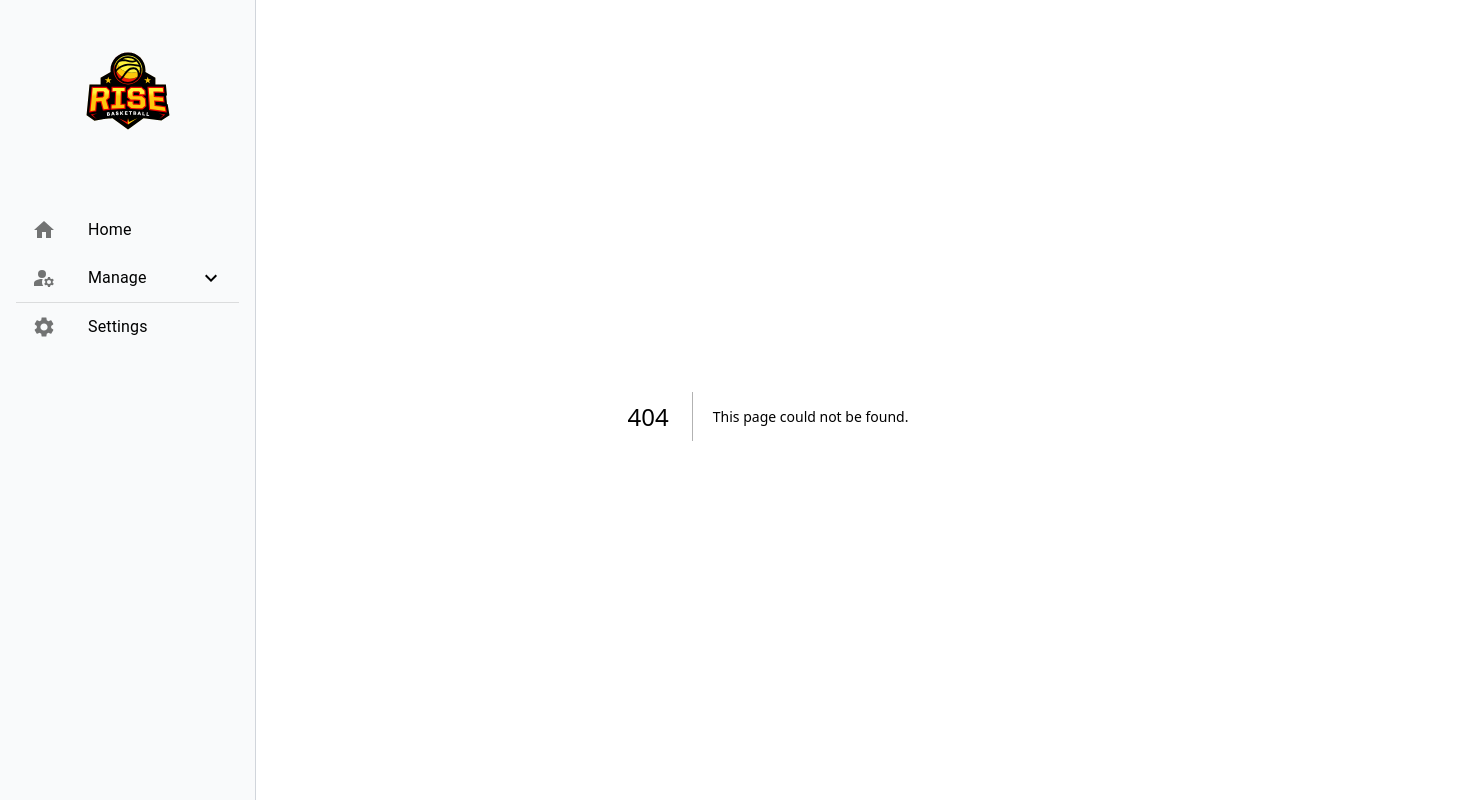
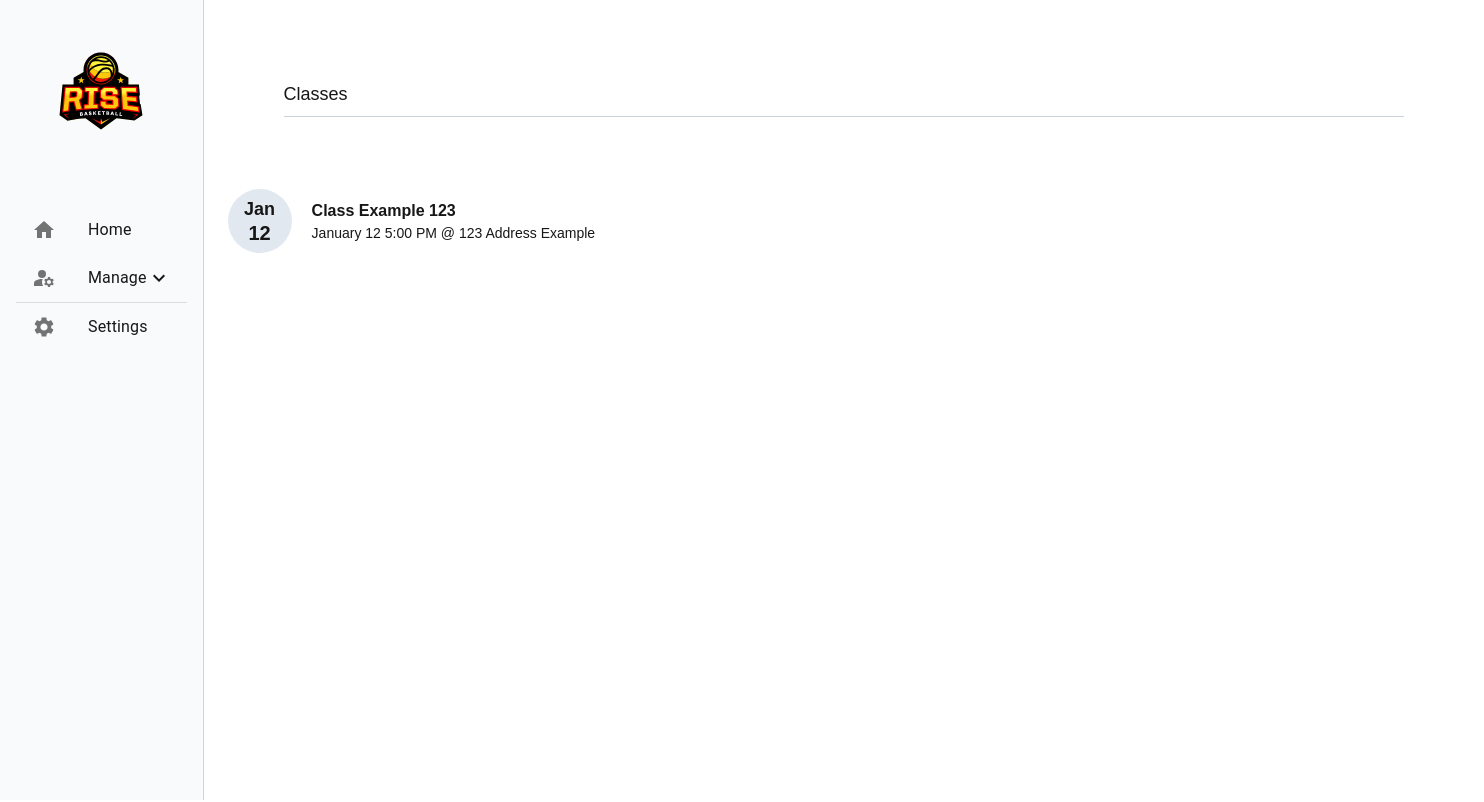
Before and after one commit to RISE-sait/admin-page, a Next.js app: page /manage/classes in a window 1280 px wide. Before the commit this address had no page. Shown: the top 802 px of the page, 1484 px wide, since content can reach past the window. Built offline with nearby package versions, Linux system fonts and the light colour scheme.

Commit message:
Added Class List Item

```diff
--- /dev/null
+++ b/src/app/manage/classes/page.tsx
@@ -0,0 +1,13 @@
+// Components
+import ClassListItem from "src/components/reusable/ClassListItem"
+
+export default function Classes() {
+    return (
+      <div>
+        <div className="m-16 text-lg border-b w-[70rem] border-[#CBD0DD]" >
+            <h1 className="pb-2"> Classes </h1>
+        </div>
+        <ClassListItem date={"2025-01-12"} Time={"5:00 PM"} ClassTitle={"Class Example 123"} FacilityAddress={"123 Address Example"} />
+      </div>
+    )
+  }
--- /dev/null
+++ b/src/components/reusable/ClassListItem.tsx
@@ -0,0 +1,30 @@
+type itemProps = {
+    date: string,
+    Time: string,
+    ClassTitle: string,
+    FacilityAddress: string,
+}
+
+export default function ClassListItem({date, Time, ClassTitle, FacilityAddress}: itemProps) {
+
+    // Pass Date in Format 2025-01-25
+    const ParsedDate = new Date(date + "T00:00:00")
+
+    // Individual Date Elements
+    const MonthShort = ParsedDate.toLocaleString('en-US', { month: 'short' });
+    const MonthLong = ParsedDate.toLocaleString('en-US', { month: 'long' });
+    const Day = ParsedDate.getDate();
+
+    return (
+      <div className="flex hover:bg-slate-100 rounded p-2 w-auto">
+        <div className="rounded-full w-16 h-16 bg-slate-200 inline-flex justify-center items-center flex-col leading-none" >
+            <h1 className="text-lg m-0 h-6 font-semibold" > {MonthShort} </h1>
+            <h1 className="text-xl m-0 h-7 font-semibold" > {Day} </h1>
+        </div>
+        <div className="pl-5 self-center">
+            <h1 className="text-base font-semibold" > {ClassTitle} </h1>
+            <h1 className="text-sm font-medium" > {MonthLong} {Day} {Time} @ {FacilityAddress} </h1>
+        </div>
+      </div>
+    )
+  }
```
